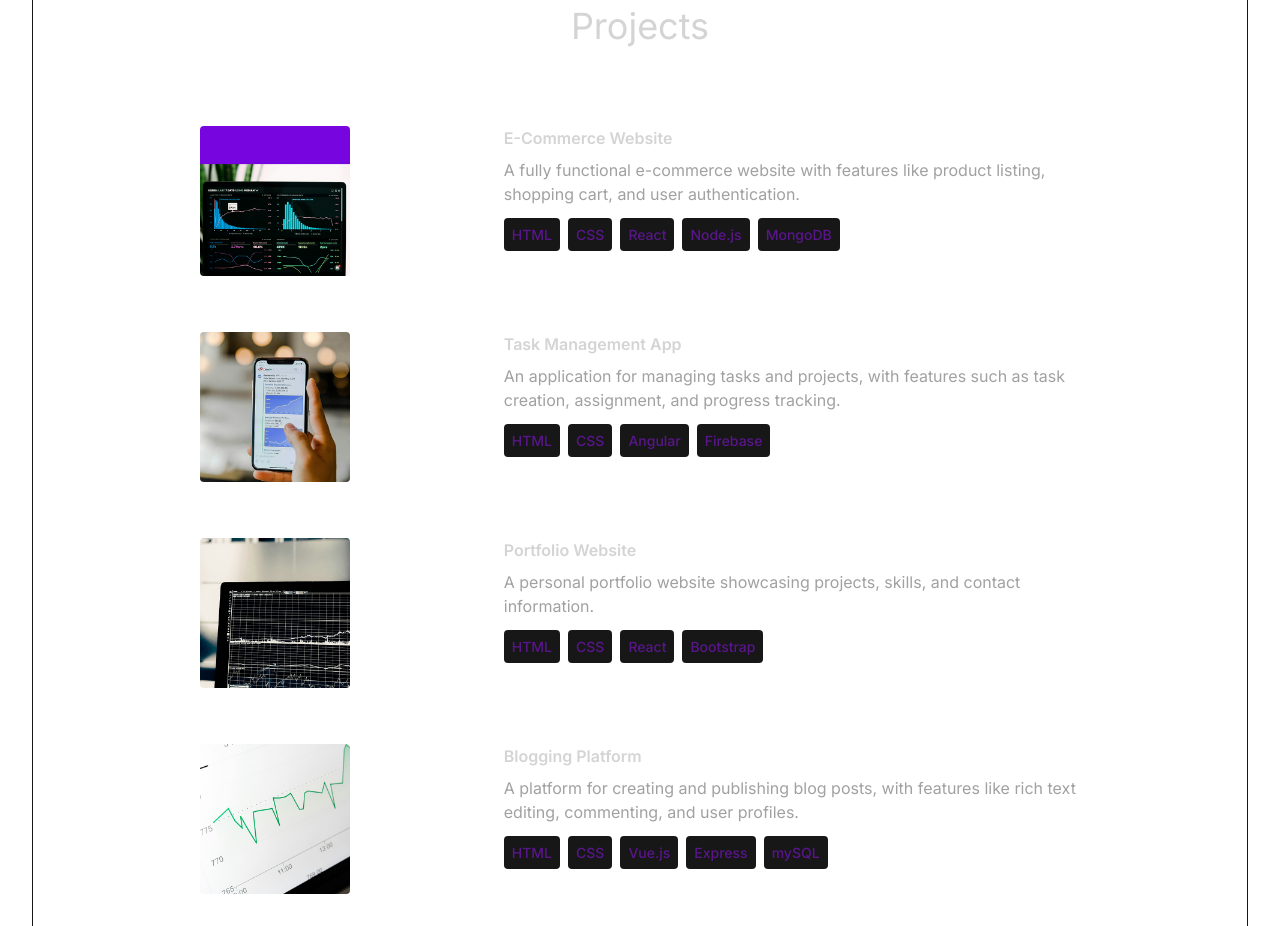
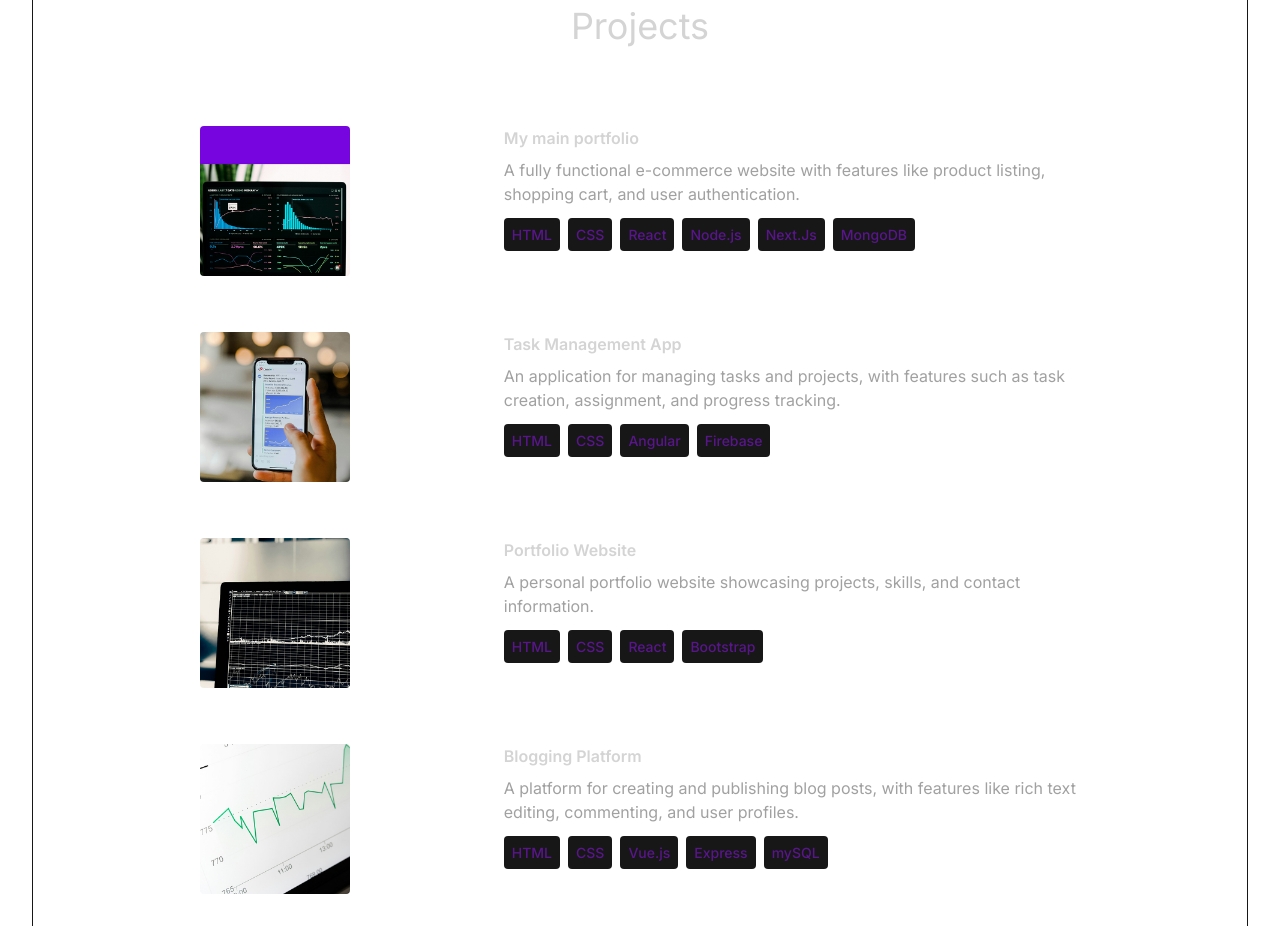
Before and after one commit to kapilraut1/portfolio, a React (Vite) app in the folder react/: page / in a window 1280 px wide. Shown: the part 2900-3826 px from the top of the page. Built offline with nearby package versions, Linux system fonts and the light colour scheme.

Commit message:
Update index.js

```diff
--- a/react/src/constants/index.js
+++ b/react/src/constants/index.js
@@ -45,11 +45,11 @@ export const EXPERIENCES = [
 
 export const PROJECTS = [
   {
-    title: "E-Commerce Website",
+    title: "My main portfolio",
     image: project1,
     description:
       "A fully functional e-commerce website with features like product listing, shopping cart, and user authentication.",
-    technologies: ["HTML", "CSS", "React", "Node.js", "MongoDB"],
+    technologies: ["HTML", "CSS", "React", "Node.js", "Next.Js", "MongoDB"],
   },
   {
     title: "Task Management App",
```
